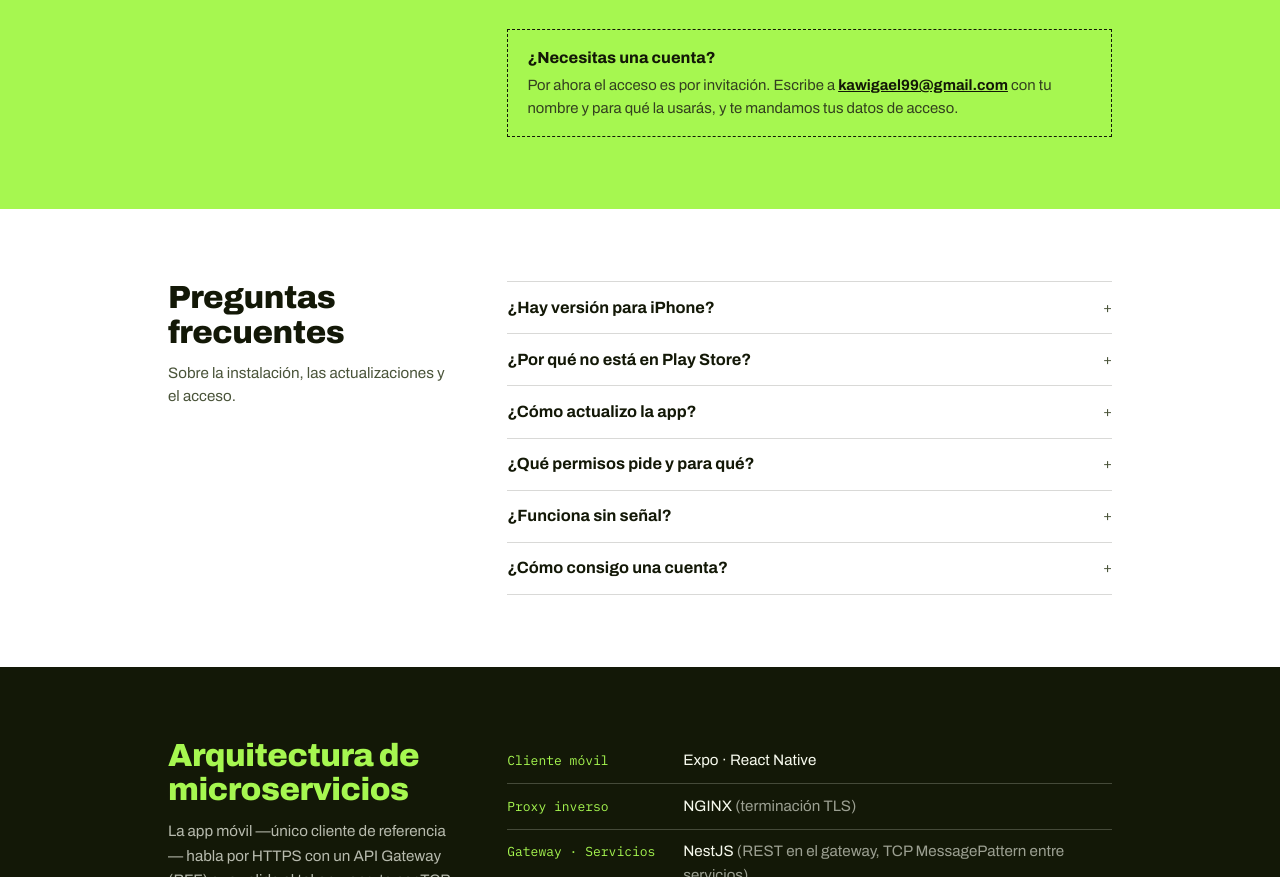
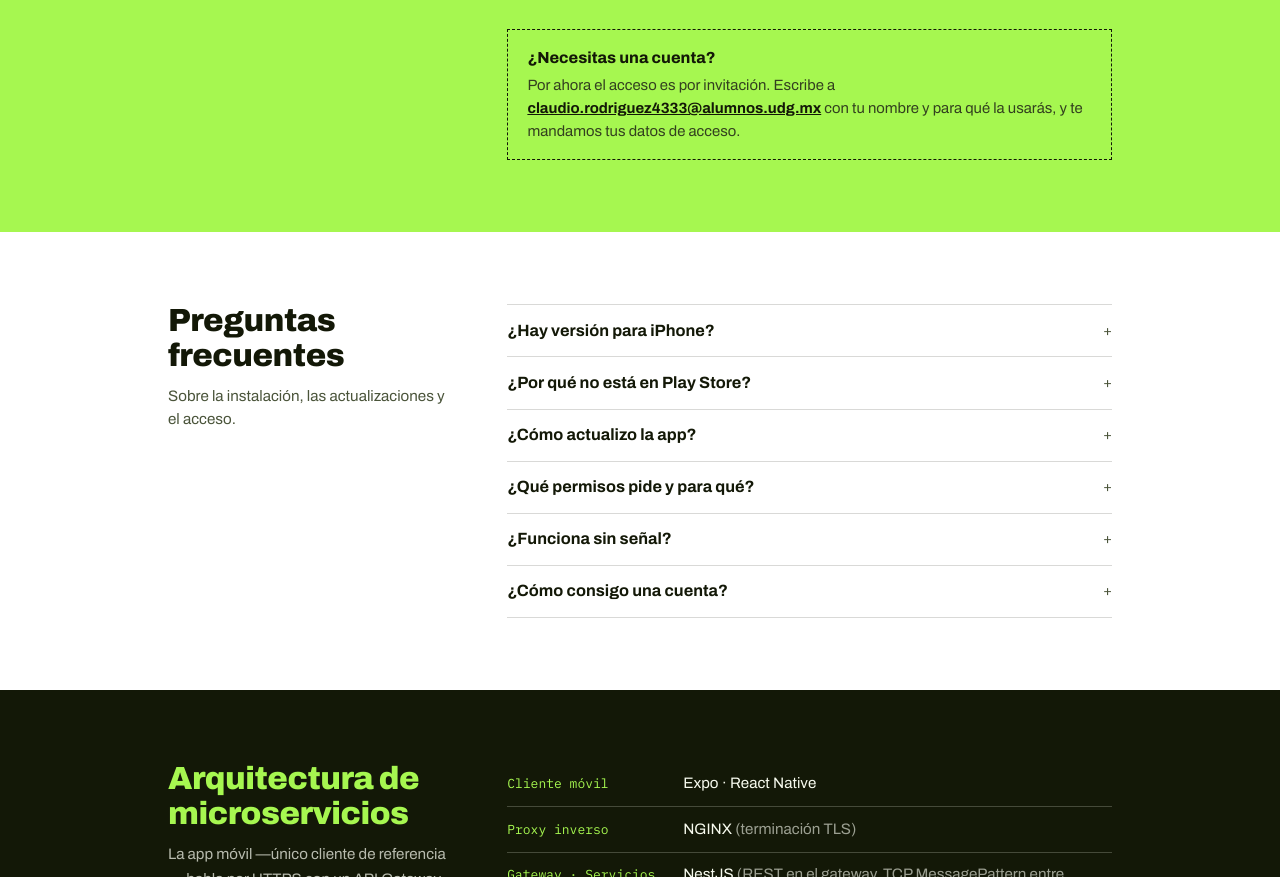
Before and after one commit to LaBoa99/cuflora-info, a plain HTML site: page index.html in a window 1280 px wide. Shown: the part 4503-5380 px from the top of the page. Drawn offline with Linux system fonts and the light colour scheme.

Commit message:
Contacto con el correo institucional

```diff
--- a/index.html
+++ b/index.html
@@ -443,6 +443,7 @@
   .cuenta h3 { font-size: 1rem; font-weight: 750; }
   .cuenta p { font-size: 0.93rem; color: var(--oliva-lima); margin-top: 0.2rem; }
   .cuenta a { font-weight: 700; color: var(--tinta); }
+  .cuenta a, .acc .cuerpo a { overflow-wrap: anywhere; }
   #descarga .sec-grid .intro { color: var(--oliva-lima); }
 
   /* ---------- Footer ---------- */
@@ -668,7 +669,7 @@
         </ol>
         <div class="cuenta">
           <h3>¿Necesitas una cuenta?</h3>
-          <p>Por ahora el acceso es por invitación. Escribe a <a href="mailto:kawigael99@gmail.com?subject=Cuenta%20CuFlora">kawigael99@gmail.com</a> con tu nombre y para qué la usarás, y te mandamos tus datos de acceso.</p>
+          <p>Por ahora el acceso es por invitación. Escribe a <a href="mailto:claudio.rodriguez4333@alumnos.udg.mx?subject=Cuenta%20CuFlora">claudio.rodriguez4333@alumnos.udg.mx</a> con tu nombre y para qué la usarás, y te mandamos tus datos de acceso.</p>
         </div>
       </div>
     </div>
@@ -703,7 +704,7 @@
         </details>
         <details>
           <summary><h3>¿Cómo consigo una cuenta?</h3><span class="marcador" aria-hidden="true">+</span></summary>
-          <div class="cuerpo"><p>Por ahora el acceso es por invitación: las cuentas las da el equipo del proyecto para controlar quién edita el inventario. Pide la tuya en <a href="mailto:kawigael99@gmail.com?subject=Cuenta%20CuFlora">kawigael99@gmail.com</a>.</p></div>
+          <div class="cuerpo"><p>Por ahora el acceso es por invitación: las cuentas las da el equipo del proyecto para controlar quién edita el inventario. Pide la tuya en <a href="mailto:claudio.rodriguez4333@alumnos.udg.mx?subject=Cuenta%20CuFlora">claudio.rodriguez4333@alumnos.udg.mx</a>.</p></div>
         </details>
       </div>
     </div>
@@ -738,7 +739,7 @@
 
 <footer>
   <div class="wrap foot">
-    <span class="mono">CuFlora © 2026 · <a href="https://github.com/LaBoa99/cuflora-info/releases">Descargas</a> · <a href="mailto:kawigael99@gmail.com?subject=CuFlora">Contacto</a></span>
+    <span class="mono">CuFlora © 2026 · <a href="https://github.com/LaBoa99/cuflora-info/releases">Descargas</a> · <a href="mailto:claudio.rodriguez4333@alumnos.udg.mx?subject=CuFlora">Contacto</a></span>
     <span class="mono">Hecho en México 🌱 por <a href="https://github.com/LaBoa99">LaBoa99</a></span>
   </div>
 </footer>
```
